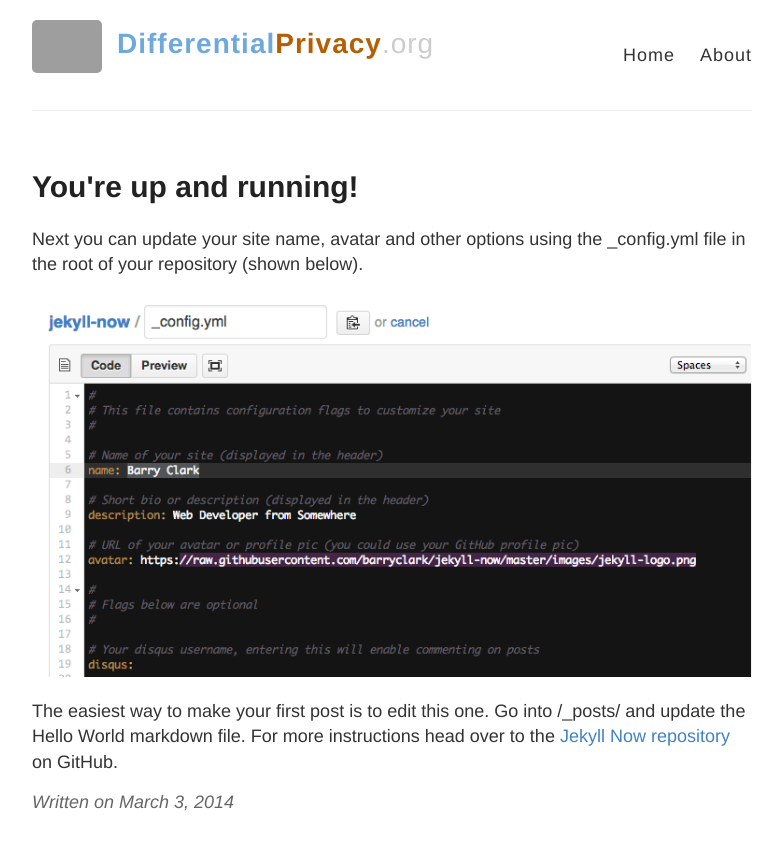
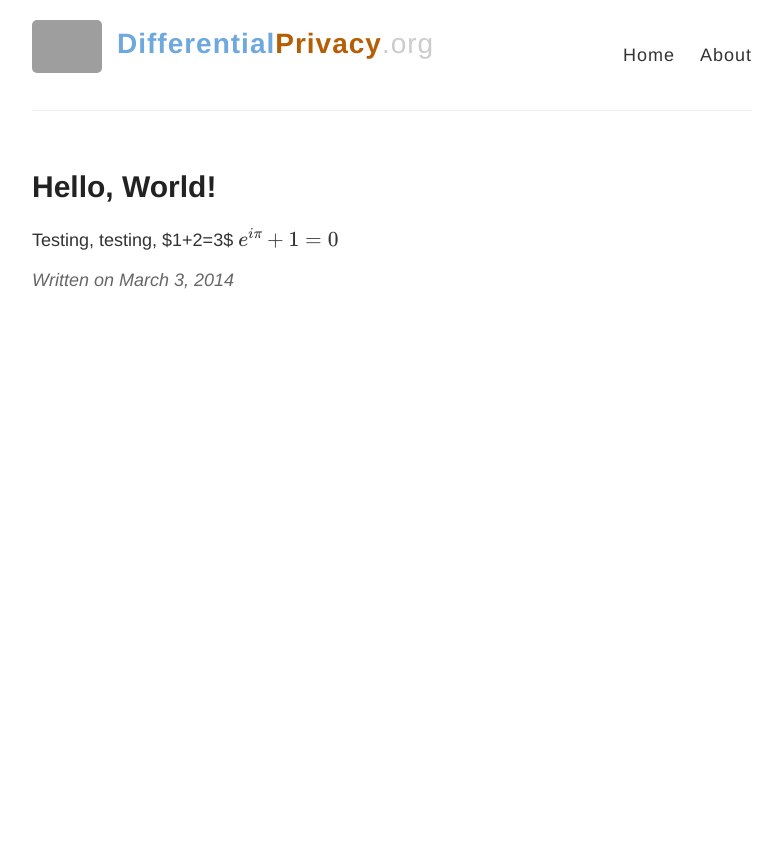
Before and after one commit to differentialprivacy/differentialprivacy, a Jekyll site: the page built from _posts/2014-3-3-Hello-World.md, in a window 1280 px wide. Shown: the top 850 px of the page, without its empty margins (248-1031 px from the left). Built offline with Jekyll 4.4.1, drawn with Linux system fonts in a browser that asks for light colours; grey boxes are pictures that could not be loaded.

Commit message:
mathjax testing

```diff
--- a/_layouts/default.html
+++ b/_layouts/default.html
@@ -14,6 +14,8 @@
 
     <!-- Created with Jekyll Now - http://github.com/barryclark/jekyll-now -->
     <link rel="icon" type="image/png" sizes="96x96" href="/favicon-96x96.png">
+    <script src="https://polyfill.io/v3/polyfill.min.js?features=es6"></script>
+    <script id="MathJax-script" async src="https://cdn.jsdelivr.net/npm/mathjax@3/es5/tex-mml-chtml.js"></script>
   </head>
 
   <body>
--- a/_posts/2014-3-3-Hello-World.md
+++ b/_posts/2014-3-3-Hello-World.md
@@ -1,10 +1,7 @@
 ---
 layout: post
-title: You're up and running!
+title: Hello, World!
 ---
 
-Next you can update your site name, avatar and other options using the _config.yml file in the root of your repository (shown below).
-
-![_config.yml]({{ site.baseurl }}/images/config.png)
-
-The easiest way to make your first post is to edit this one. Go into /_posts/ and update the Hello World markdown file. For more instructions head over to the [Jekyll Now repository](https://github.com/barryclark/jekyll-now) on GitHub.
+Testing, testing, $1+2=3$
+$$e^{i \pi} + 1 = 0$$
```
